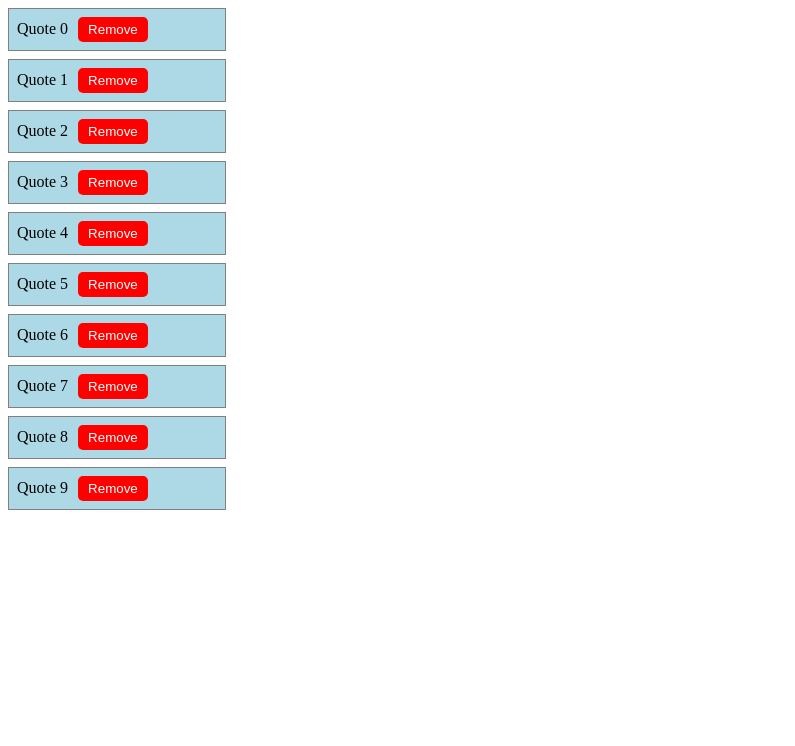
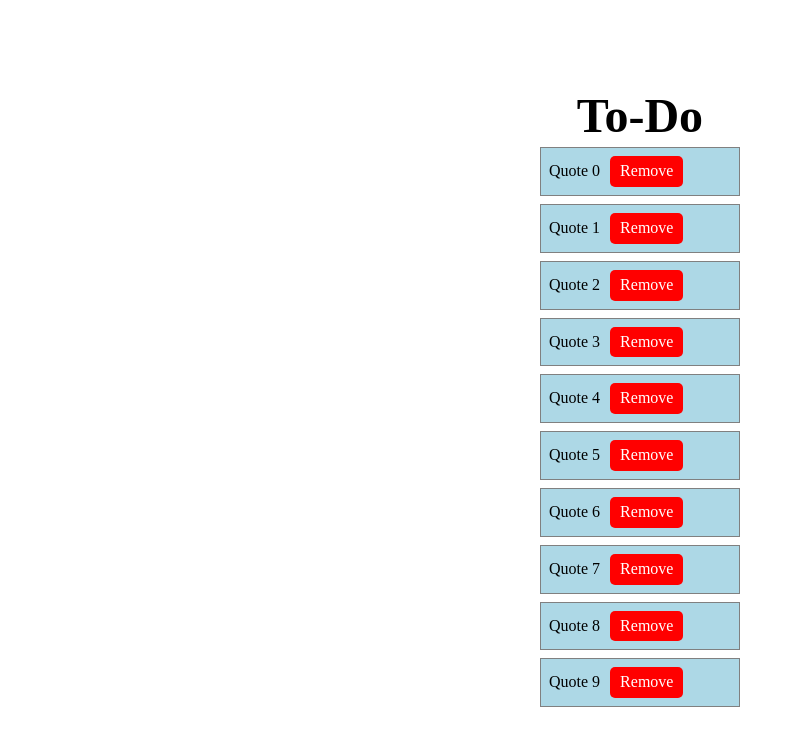
Before and after one commit to OmerAkgull/todo-dnd, a React (Vite) app: page / in a window 1280 px wide. Shown: the top 746 px of the page, without its empty margins (0-795 px from the left). Built offline with nearby package versions, Linux system fonts and the light colour scheme.

Commit message:
Apply global styles

```diff
--- /dev/null
+++ b/src/App.css
@@ -0,0 +1,31 @@
+*, *::before, *::after {
+    box-sizing: border-box;
+  }
+  * {
+    margin: 0;
+  }
+  body {
+    line-height: 1.3;
+    -webkit-font-smoothing: antialiased;
+    height: 100vh;
+    display: flex;
+    justify-content: center;
+    align-items: center;
+  }
+  img, picture, video, canvas, svg {
+    display: block;
+    max-width: 100%;
+  }
+  input, button, textarea, select {
+    font: inherit;
+  }
+  p, h1, h2, h3, h4, h5, h6 {
+    overflow-wrap: break-word;
+    text-align: center;
+  }
+  h1 {
+    font-size: 3rem;
+  }
+  #root, #__next {
+    isolation: isolate;
+  }
--- a/src/App.tsx
+++ b/src/App.tsx
@@ -1,6 +1,8 @@
 import React, { useState } from "react";
 import styled from "styled-components";
 import { DragDropContext, Droppable, Draggable } from "react-beautiful-dnd";
+import "./App.css";
+
 
 type Quote = {
   id: string;
@@ -94,6 +96,8 @@ function QuoteApp() {
   }
 
   return (
+    <>
+    <h1>To-Do</h1>
     <DragDropContext onDragEnd={onDragEnd}>
       <Droppable droppableId="list">
         {(provided) => (
@@ -104,6 +108,7 @@ function QuoteApp() {
         )}
       </Droppable>
     </DragDropContext>
+    </>
   );
 }
 
```
